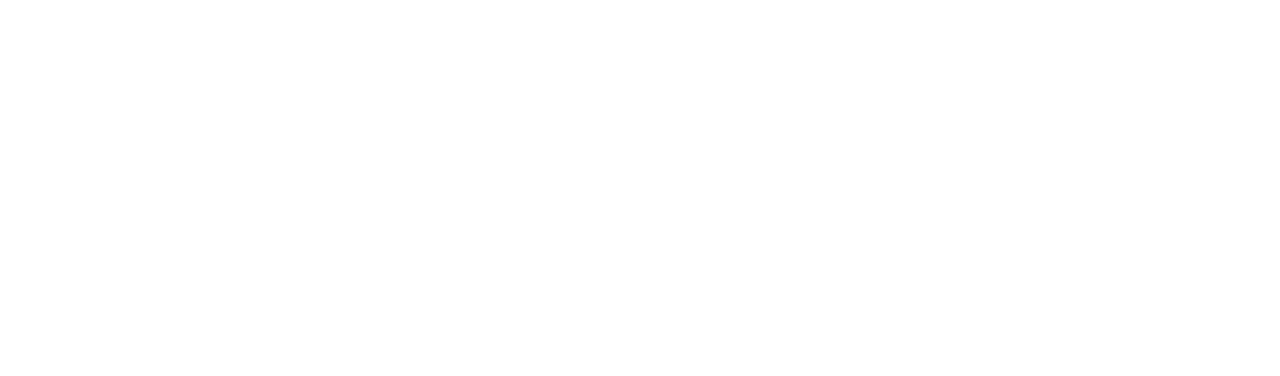
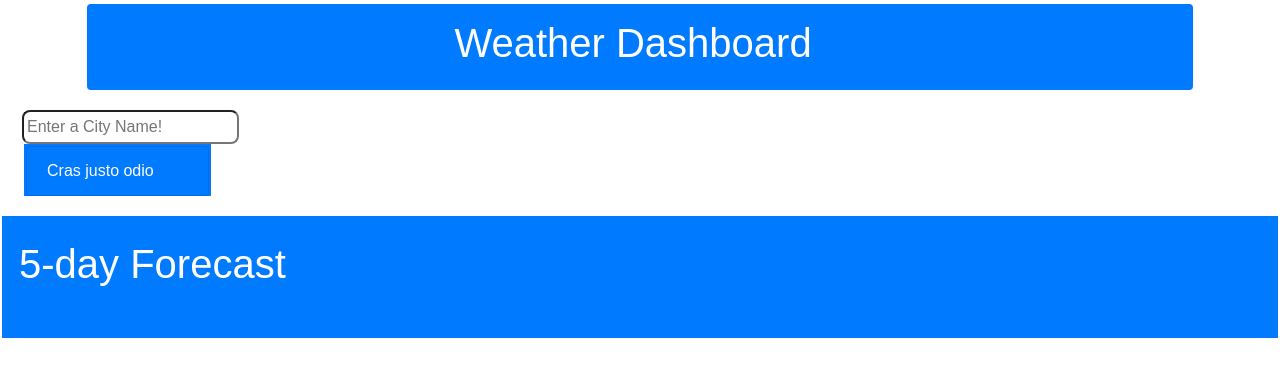
Before and after one commit to AndrewGavegan/Weather-Dashboard, a plain HTML site: page index.HTML in a window 1280 px wide. Drawn offline with nearby package versions, Linux system fonts and the light colour scheme.

Commit message:
styling page, almost ready for javascript

```diff
--- a/assets/style.css
+++ b/assets/style.css
@@ -1,6 +1,21 @@
 *, *::before, *::after{
-    margin: 0;
+    margin: 2px;
     padding: 0;
     box-sizing: border-box;
-    font-family: Arial, Helvetica, sans-serif;
+    font-family: Arial;
+    color: #fff;
 }
+
+#enterCity{
+    border-radius: 8px;
+    padding: 3px;
+}
+
+li{
+    border-radius: 8px;
+}
+
+.leftSide{
+    max-width: 15%;
+    margin: 20px;
+}
--- a/index.HTML
+++ b/index.HTML
@@ -14,9 +14,39 @@
     <title>Weather Dashboard</title>
 </head>
     <body>
+        <div class="container">
+            <nav class="navbar navbar-expand-lg navbar-light bg-primary justify-content-center rounded">
+                    <a class="navbar-brand font-weight-bold font-size-xl-2" href="index.HTML"><h1>Weather Dashboard</h1></a>
+            </nav>
+        </div>
+        <div class="leftSide" id="">
+            <input type="text" id="enterCity" placeholder="Enter a City Name!">
+            <ul class="list-group leftList bg-primary">
+                <li class="list-group-item bg-primary">Cras justo odio</li>
+            </ul>
+        </div>
+        <div class="container-fluid bg-primary rightSide" id="">
+            <div class="city"></div>
+            <div class="tempC"></div>
+            <div class="humidity"></div>
+            <div class="wind"></div>
+            <div class="uvIndex"></div>
+            <br>
+            <h1>5-day Forecast</h1>
+            <div class="fivedayforecast row">
+                <div class="day1 col-12 mb-3 col-md-auto">
+                    <img src="" alt="" class="day1image">
+                </div>
+                <div class="day2 col-12 mb-3 col-md-auto"></div>
+                <div class="day3 col-12 mb-3 col-md-auto"></div>
+                <div class="day4 col-12 mb-3 col-md-auto"></div>
+                <div class="day5 col-12 mb-3 col-md-auto"></div>
+            </div>
+        </div>
+    </div>
 
 
-
+    </div>
 
         <script src="./assets/project.js"></script>
     </body>
```
